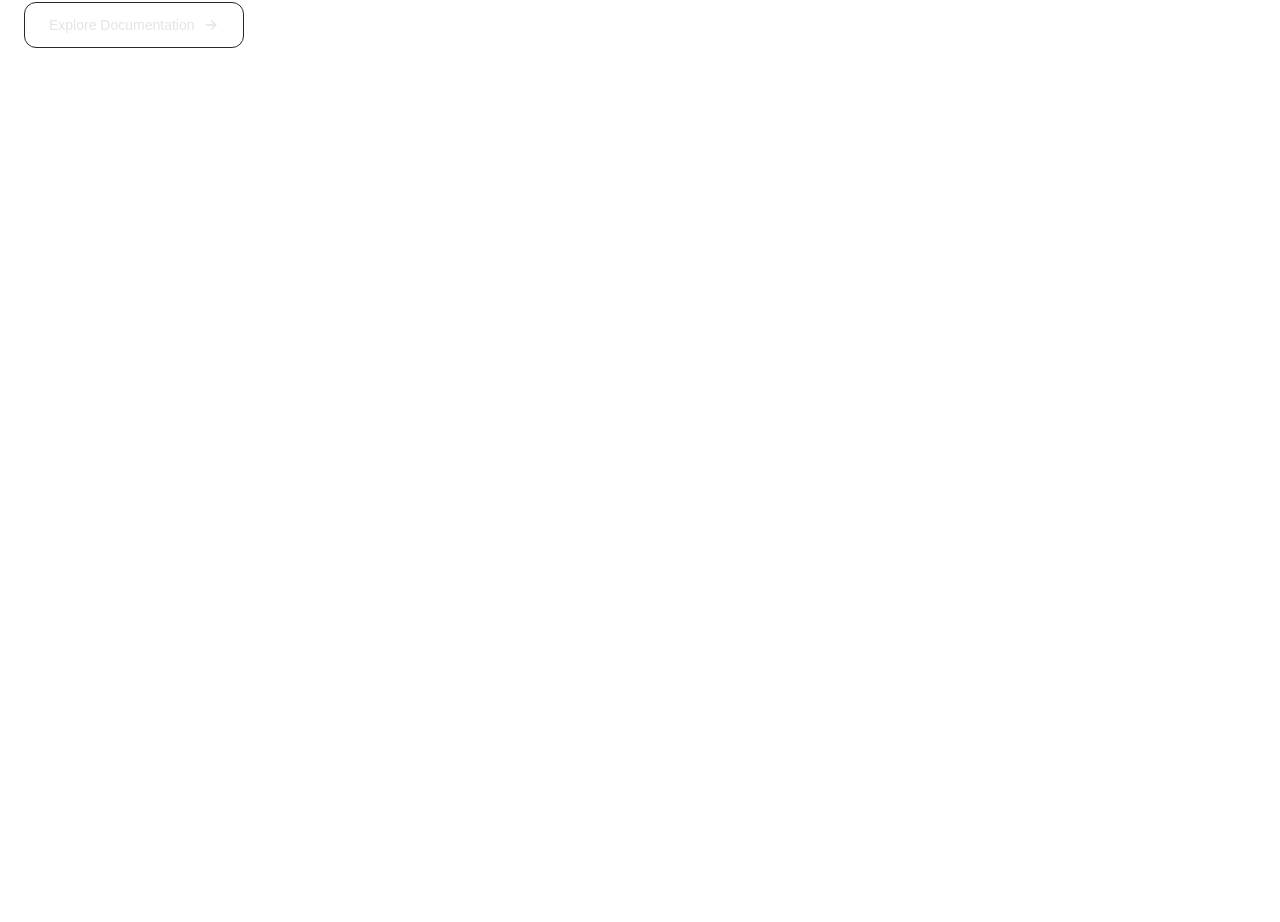
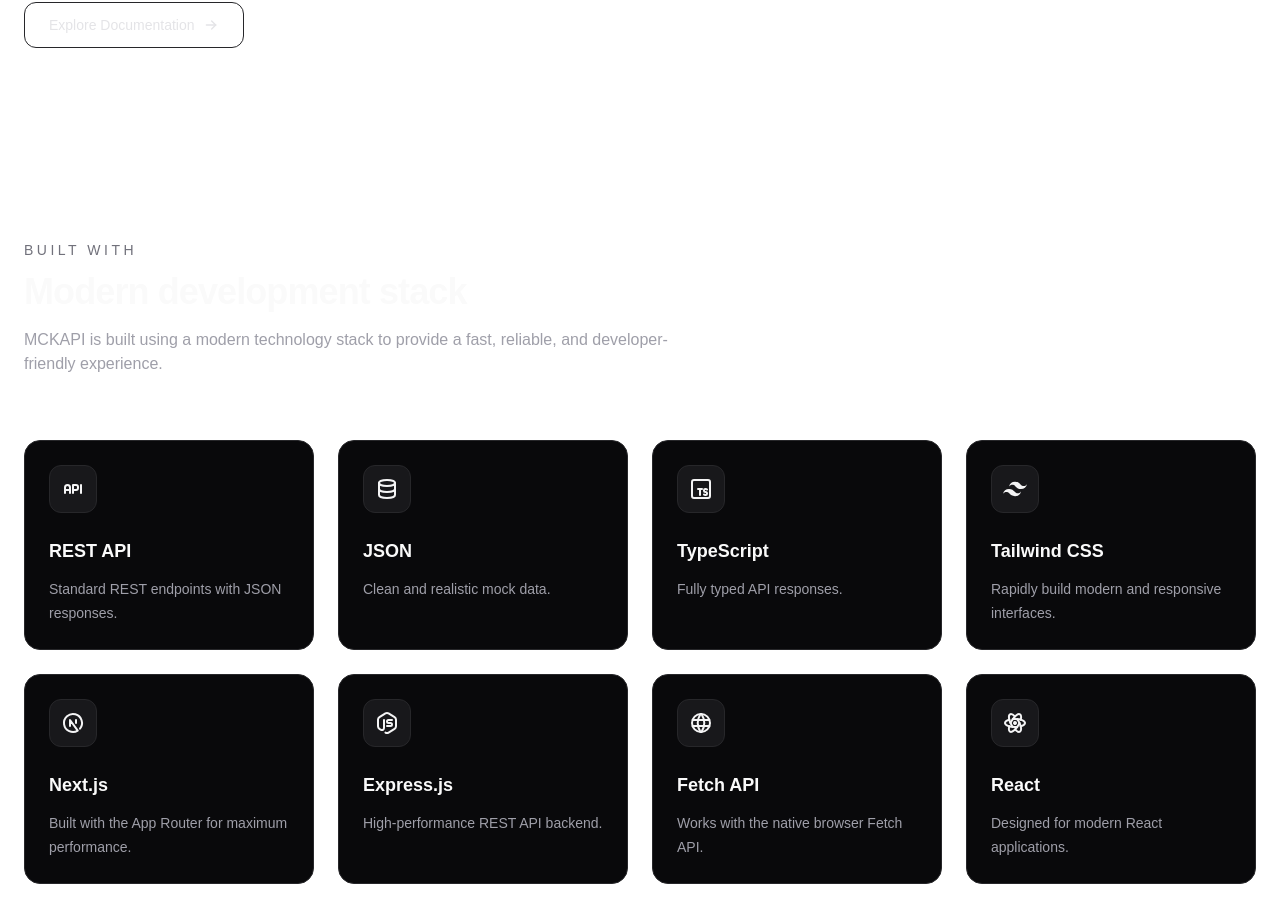
Before and after one commit to the-jihad/Mockly, a Next.js app: page / in a window 1280 px wide. Shown: the part 2354-3276 px from the top of the page. Before the commit the page ends 2518 px from the top, so only its background shows below. Built offline with nearby package versions, Linux system fonts and the light colour scheme.

Commit message:
feat: add TechnologySection component to showcase modern development stack

```diff
--- a/app/(root)/page.tsx
+++ b/app/(root)/page.tsx
@@ -3,6 +3,7 @@
 import HeroSection from '../components/Herosection'
 import ApiSection from '../components/Apisection'
 import QuickStartSection from '../components/QuickStartSection'
+import TechnologySection from '../components/TechnologySection'
 
 const page = () => {
   return (
@@ -10,6 +11,7 @@
         <HeroSection/>
         <ApiSection limit={3} showViewAll={true}/>
         <QuickStartSection/>
+        <TechnologySection/>
     </div>
   )
 }
--- /dev/null
+++ b/app/components/TechnologySection.tsx
@@ -0,0 +1,98 @@
+import {
+  TbBrandNextjs,
+  TbBrandTypescript,
+  TbBrandNodejs,
+  TbBrandReact,
+  TbApi,
+  TbDatabase,
+  TbWorld,
+} from "react-icons/tb";
+import { SiTailwindcss } from "react-icons/si";
+
+const technologies = [
+  {
+    title: "REST API",
+    description: "Standard REST endpoints with JSON responses.",
+    icon: TbApi,
+  },
+  {
+    title: "JSON",
+    description: "Clean and realistic mock data.",
+    icon: TbDatabase,
+  },
+  {
+    title: "TypeScript",
+    description: "Fully typed API responses.",
+    icon: TbBrandTypescript,
+  },
+  {
+    title: "Tailwind CSS",
+    description: "Rapidly build modern and responsive interfaces.",
+    icon: SiTailwindcss,
+  },
+  {
+    title: "Next.js",
+    description: "Built with the App Router for maximum performance.",
+    icon: TbBrandNextjs,
+  },
+  {
+    title: "Express.js",
+    description: "High-performance REST API backend.",
+    icon: TbBrandNodejs,
+  },
+  {
+    title: "Fetch API",
+    description: "Works with the native browser Fetch API.",
+    icon: TbWorld,
+  },
+  {
+    title: "React",
+    description: "Designed for modern React applications.",
+    icon: TbBrandReact,
+  },
+];
+
+export default function TechnologySection() {
+  return (
+    <section className="mx-auto max-w-7xl px-6 py-24">
+      <div className="max-w-2xl">
+        <p className="mb-3 text-sm font-medium uppercase tracking-[0.25em] text-zinc-500">
+          Built With
+        </p>
+
+        <h2 className="text-4xl font-bold tracking-tight text-zinc-50">
+          Modern development stack
+        </h2>
+
+        <p className="mt-4 text-zinc-400">
+          MCKAPI is built using a modern technology stack to provide a fast,
+          reliable, and developer-friendly experience.
+        </p>
+      </div>
+      <div className="mt-16 grid gap-6 sm:grid-cols-2 lg:grid-cols-4">
+        {technologies.map((tech) => {
+          const Icon = tech.icon;
+
+          return (
+            <div
+              key={tech.title}
+              className="group rounded-2xl border border-zinc-800 bg-zinc-950 p-6 transition-all duration-300 hover:-translate-y-1 hover:border-zinc-700 hover:bg-zinc-900"
+            >
+              <div className="flex h-12 w-12 items-center justify-center rounded-xl border border-zinc-800 bg-zinc-900 transition group-hover:border-zinc-700">
+                <Icon className="h-6 w-6 text-zinc-100" />
+              </div>
+
+              <h3 className="mt-6 text-lg font-semibold text-zinc-50">
+                {tech.title}
+              </h3>
+
+              <p className="mt-3 text-sm leading-6 text-zinc-400">
+                {tech.description}
+              </p>
+            </div>
+          );
+        })}
+      </div>
+    </section>
+  );
+}
```
